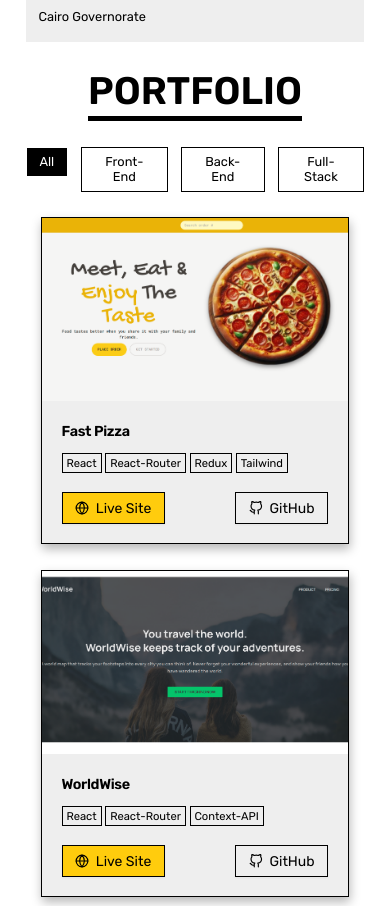
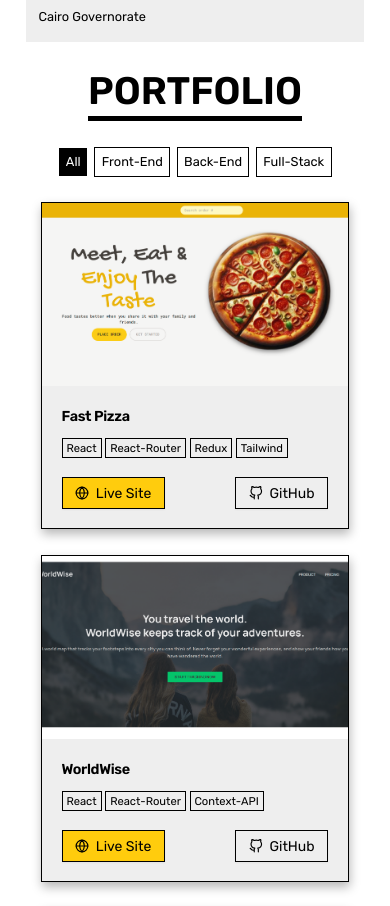
Before and after one commit to ibrahim11elian/My-Portfolio, a React (Create React App) app: page / in a window 390 px wide. Shown: the part 1825-2731 px from the top of the page. Built offline with nearby package versions, Linux system fonts and the light colour scheme.

Commit message:
update style

```diff
--- a/src/index.css
+++ b/src/index.css
@@ -903,6 +903,14 @@ label {
     width: 100%;
   }
 
+  .filter {
+    gap: 0.5rem;
+  }
+
+  .filter li .btn {
+    padding: 0.5rem 0.5rem;
+  }
+
   .box {
     grid-column: 1/3;
   }
```
